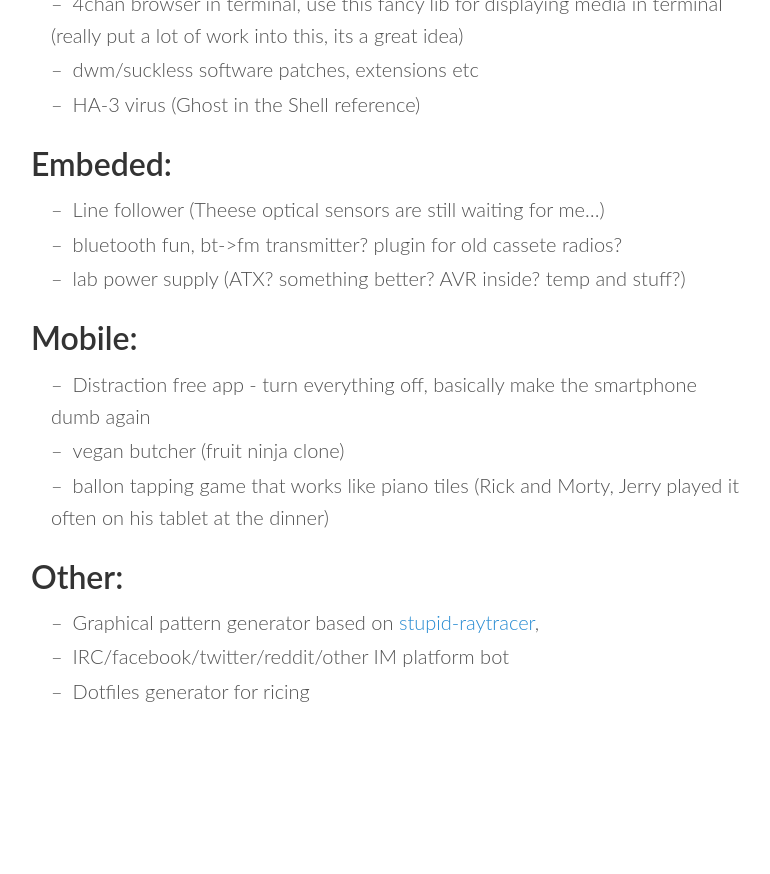
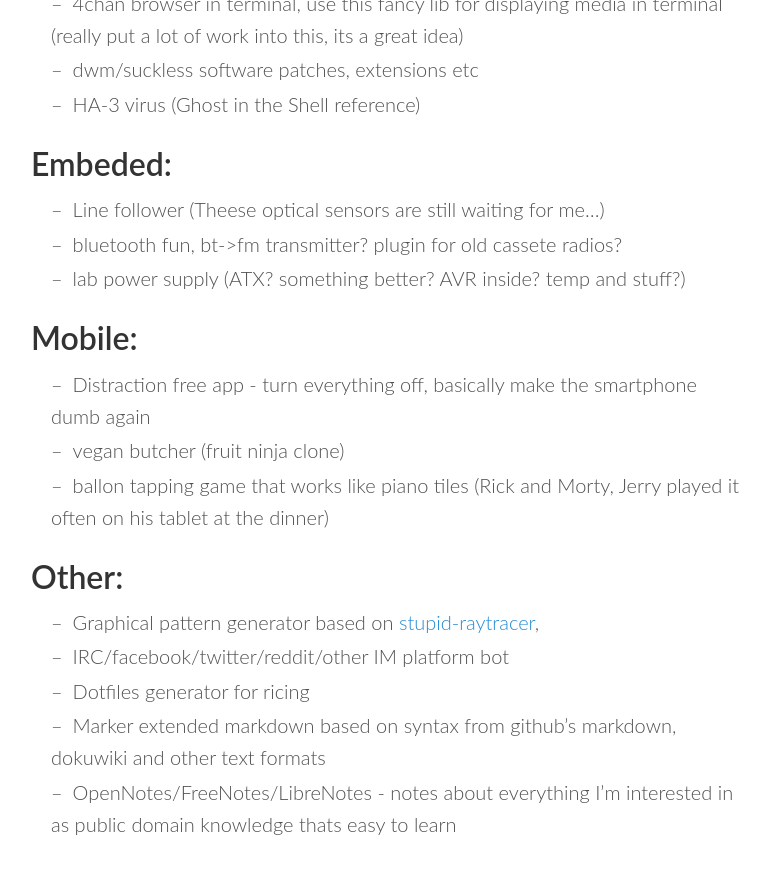
Before and after one commit to arturtamborski/arturtamborski.github.io, a Jekyll site: the page built from _posts/2018-04-20-my-ideas-for-future-projects.md, in a window 1280 px wide and 900 px high, scrolled down 1910 px. Shown: the top 874 px of the window, without its empty margins (249-1019 px from the left). Built offline with Jekyll 4.4.1, drawn with Linux system fonts in a browser that asks for light colours; comment, search, counter and statistics services are not loaded; before the commit the page ends 2677 px from its top, so only the background shows below that.

Commit message:
add new ideas

```diff
--- a/_posts/2018-04-20-my-ideas-for-future-projects.md
+++ b/_posts/2018-04-20-my-ideas-for-future-projects.md
@@ -64,3 +64,5 @@ I might update it in the future. Or not, I don't know yet.
   - Graphical pattern generator based on [stupid-raytracer](https://github.com/arturtamborski/c-playground/stupid-raytracer),
   - IRC/facebook/twitter/reddit/other IM platform bot
   - Dotfiles generator for ricing
+  - Marker extended markdown based on syntax from github's markdown, dokuwiki and other text formats
+  - OpenNotes/FreeNotes/LibreNotes - notes about everything I'm interested in as public domain knowledge thats easy to learn
```
